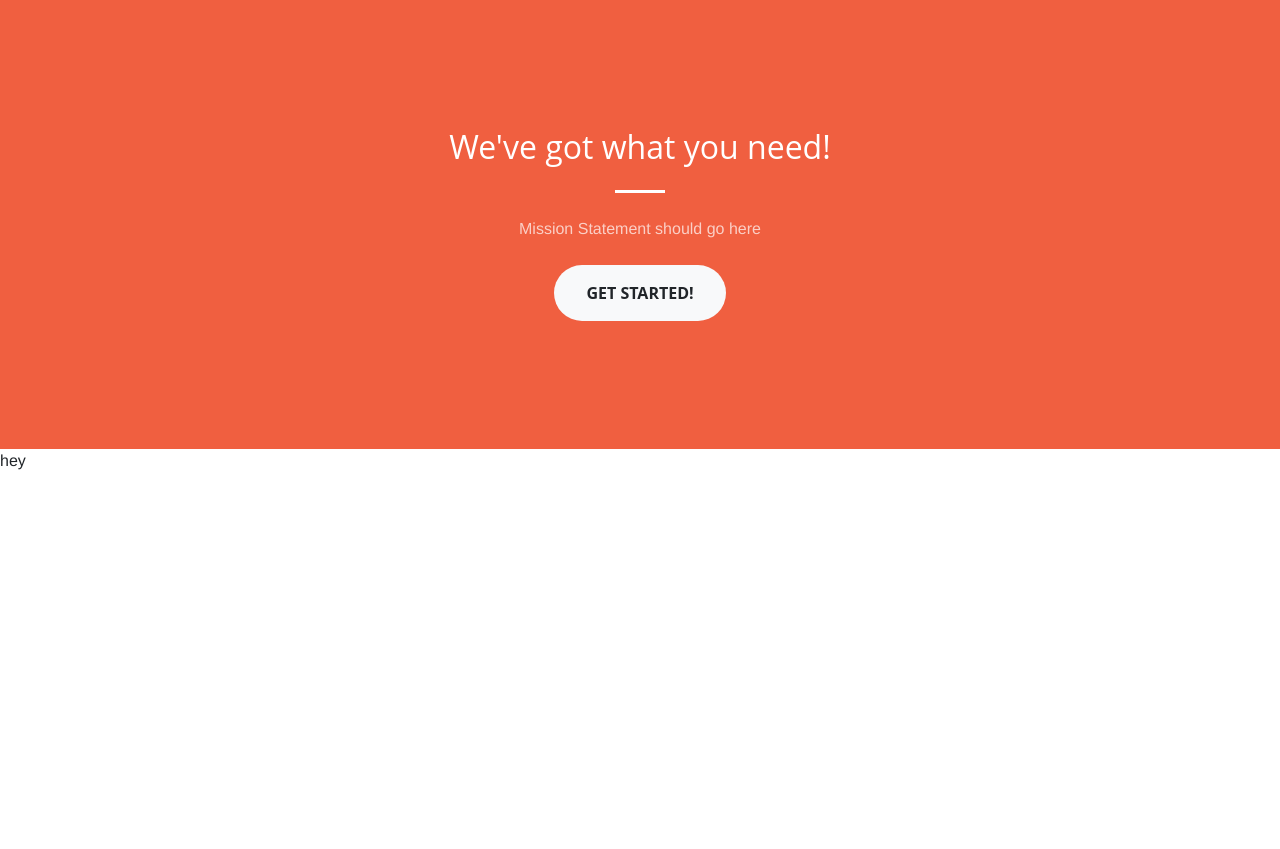
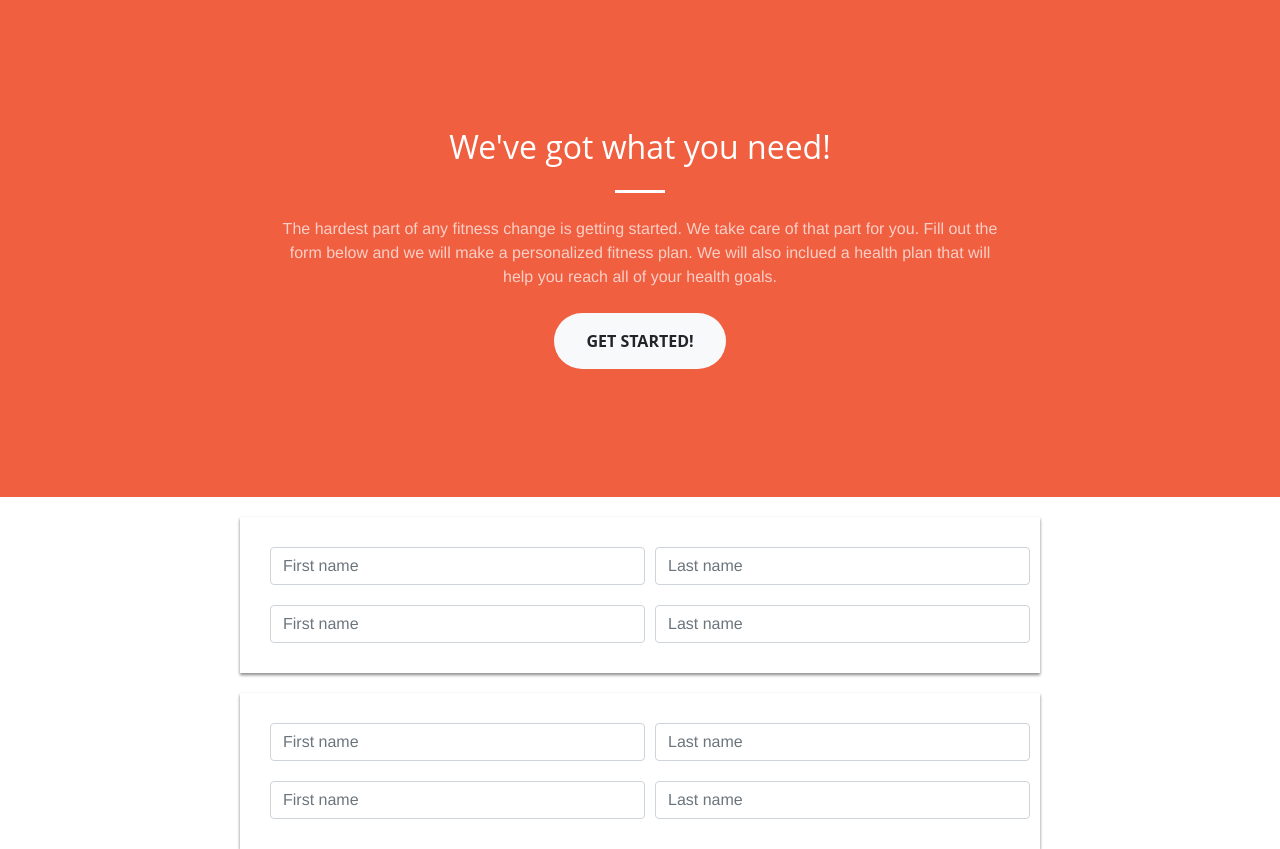
Before and after one commit to sprent2/everday-fitness, a React (Create React App) app: page /form in a window 1280 px wide. Before the commit the page ends 800 px from the top, so only its background shows below. Built offline with nearby package versions, Linux system fonts and the light colour scheme.

Commit message:
added some form stuff

```diff
--- a/src/Main.css
+++ b/src/Main.css
@@ -254,3 +254,16 @@ header.masthead p {
   -webkit-box-shadow: 0 0 0 0.2rem rgba(240, 95, 64, 0.5) !important;
   box-shadow: 0 0 0 0.2rem rgba(240, 95, 64, 0.5) !important;
 }
+
+
+.form-card{
+  padding: 20px;
+  box-shadow: 0 2px 3px rgba(0,0,0,0.30), 0 2px 3px rgba(0,0,0,0.22);
+  margin: 0 auto; /* Added */
+  float: none; /* Added */
+  margin-top: 20px; /* Added */
+  width: 50rem;
+}
+.form-card input{
+  margin: 10px;
+}
--- a/src/formComponents/Description.js
+++ b/src/formComponents/Description.js
@@ -9,7 +9,11 @@ const Description = () => {
             <div className="col-lg-8 mx-auto text-center">
                 <h2 className="section-heading text-white">We've got what you need!</h2>
                 <hr className="light my-4" />
-                <p className="text-faded mb-4">Mission Statement should go here</p>
+                <p className="text-faded mb-4">
+                The hardest part of any fitness change is getting started. We take care of that part for you.
+                Fill out the form below and we will make a personalized fitness plan.
+                We will also inclued a health plan that will help you reach all of your health goals.
+                </p>
                 <a className="btn btn-light btn-xl js-scroll-trigger" href='#form'>Get Started!</a>
             </div>
             </div>
--- a/src/formComponents/Form.js
+++ b/src/formComponents/Form.js
@@ -9,6 +9,7 @@ class Form extends React.Component{
             <div>
                 <Description/>
                 <FormContent/>
+                <FormContent/>
             </div>
         )
     }
--- a/src/formComponents/FormContent.js
+++ b/src/formComponents/FormContent.js
@@ -3,7 +3,32 @@ import React from 'react';
 
 const FormContent = () => {
     return (
-        <div>hey </div>
+        <div className= "container">
+            <div className = "row">
+                <div className = "form-card">
+                    <form>
+                        <div class="form-row">
+                            <div class="col">
+                                <input type="text" class="form-control" placeholder="First name"/>
+                            </div>
+                            <div class="col">
+                                <input type="text" class="form-control" placeholder="Last name"/>
+                            </div>
+                        </div>
+                        <div class="form-row">
+                            <div class="col">
+                                <input type="text" class="form-control" placeholder="First name"/>
+                            </div>
+                            <div class="col">
+                                <input type="text" class="form-control" placeholder="Last name"/>
+                            </div>
+                        </div>
+                    </form>
+                </div>
+            </div>
+        </div>
+
+
     )
 }
 export default FormContent;
--- a/src/landingPageComponents/Navbar.js
+++ b/src/landingPageComponents/Navbar.js
@@ -30,7 +30,7 @@ class Navbar extends React.Component{
           <div className="collapse navbar-collapse" id="navbarResponsive">
             <ul className="navbar-nav ml-auto">
               <li className="nav-item">
-                <a className="nav-link js-scroll-trigger" href="#about">About</a>
+                <a className="nav-link js-scroll-trigger" href="#">About</a>
               </li>
               <li className="nav-item">
                 <a className="nav-link js-scroll-trigger" href="#services">Services</a>
```
